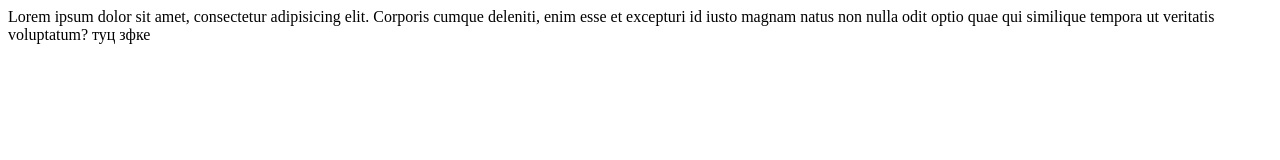
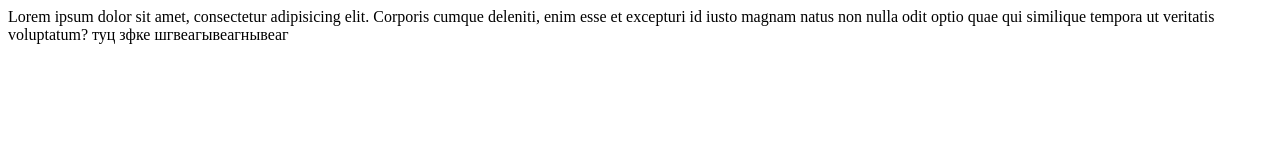
Before and after one commit to sergeyokten/gitforkpullrequest, a plain HTML site: page demo1/index.html in a window 1280 px wide. Drawn offline with Linux system fonts and the light colour scheme.

Commit message:
ыашвывпаыопрп

```diff
--- a/demo1/index.html
+++ b/demo1/index.html
@@ -8,6 +8,7 @@
 <div>Lorem ipsum dolor sit amet, consectetur adipisicing elit. Corporis cumque deleniti, enim esse et excepturi id iusto
     magnam natus non nulla odit optio quae qui similique tempora ut veritatis voluptatum?
     туц зфке
+    шгвеагывеагнывеаг
 </div>
 </body>
 </html>
```
